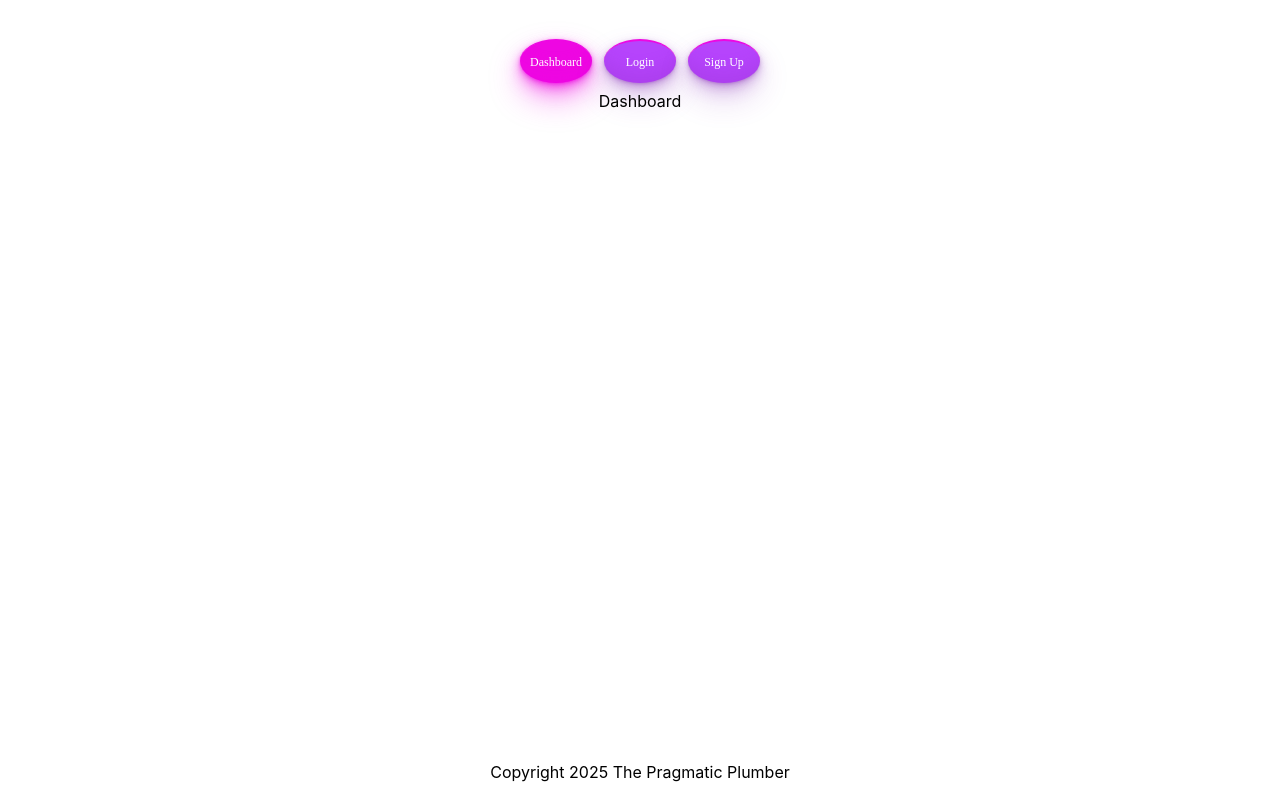
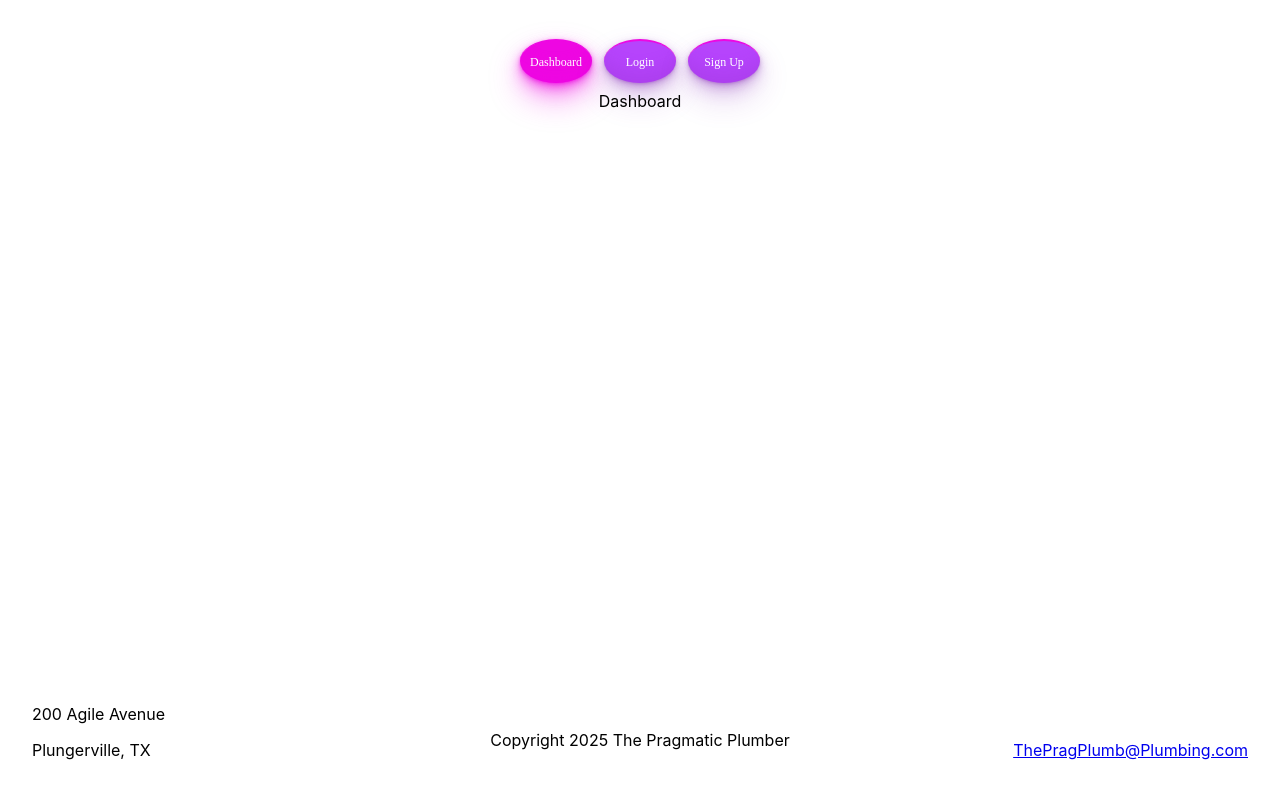
Before and after one commit to DSD-Cohort-Spring2025-TeamJ/local-service-client, a React (Vite) app in the folder local-service-client/: page / in a window 1280 px wide. Built offline with nearby package versions, Linux system fonts and the light colour scheme; no server answers.

Commit message:
Added contact information to footer.

```diff
--- a/local-service-client/src/App.css
+++ b/local-service-client/src/App.css
@@ -32,8 +32,44 @@
 
 footer {
   position: fixed;
+  display: flex;
+  justify-content: space-around;
+  align-items: center;
   bottom: 0;
   left: 0;
   width: 100%;
   color: black;
 }
+
+.address {
+  display: flex;
+  flex-direction: column;
+  justify-content:left;
+  align-items: flex-start;
+  text-align: right;
+  line-height: 25%;
+  position: fixed;
+  bottom: 0;
+  left: 0;
+  margin: 2rem;
+}
+
+.email-address {
+  display: flex;
+  flex-direction: column;
+  justify-content:right;
+  align-items: flex-start;
+  text-align: left;
+  line-height: 25%;
+  position: fixed;
+  bottom: 0;
+  right: 0;
+  margin: 2rem;
+}
+
+.copyright-center {
+  display: flex;
+  justify-content: center;
+  align-items: center;
+  margin: 2rem;
+}
--- a/local-service-client/src/components/Footer.jsx
+++ b/local-service-client/src/components/Footer.jsx
@@ -1,9 +1,15 @@
 export default function Footer() {
     return (
         <footer>
+        <div className="address">
+        <p>200 Agile Avenue</p>
+        <p>Plungerville, TX</p>
+        </div>
+        <div className="copyright-center">
         <p className="copyright">Copyright 2025 The Pragmatic Plumber</p>
-        <div className = "socials">
-
+        </div>
+        <div className="email-address">
+        <p><a href="mail to:">ThePragPlumb@Plumbing.com</a></p>
         </div>
         </footer>
     )
```
